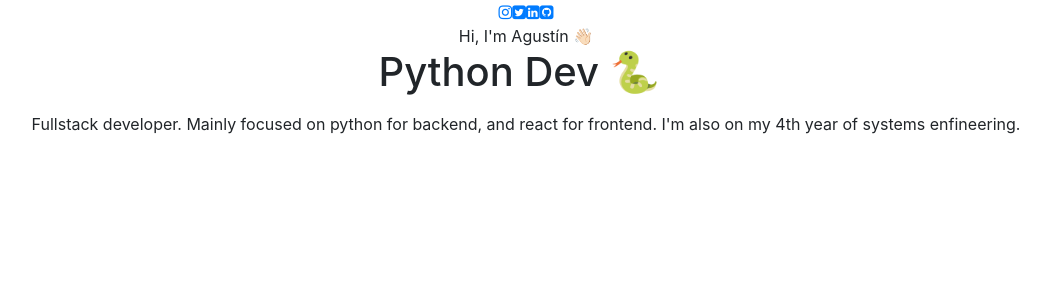
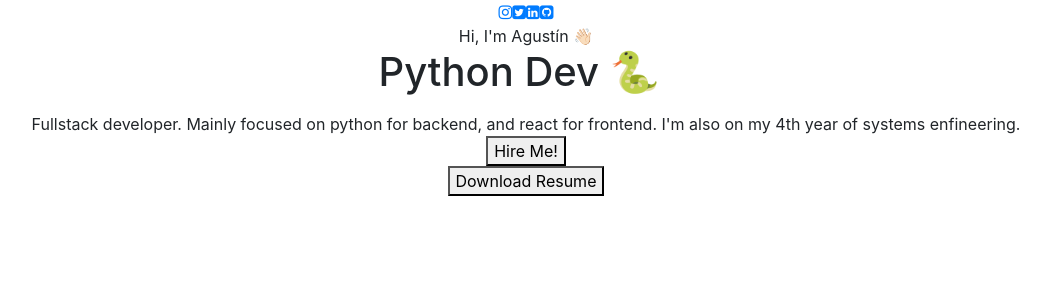
Before and after one commit to agustinfranchetti/neo-portfolio, a React (Create React App) app in the folder portfolio/: page / in a window 1280 px wide. Shown: the top 300 px of the page, without its empty margins (114-1164 px from the left). Built offline with nearby package versions, Linux system fonts and the light colour scheme; a web font is replaced by a local one.

Commit message:
added resume

```diff
--- a/portfolio/src/PortfolioContainer/Home/Profile.js
+++ b/portfolio/src/PortfolioContainer/Home/Profile.js
@@ -51,6 +51,19 @@ export default function Profile() {
                         </span>
                     </span>
                 </div>
+                <div className='profile-options'>
+                    <button className='btn-hire-me'>
+                        {" "}
+                        Hire Me!{" "}</button>
+                    <div>
+                        {" "}
+                    </div>
+                    <a href='cv-franchetti-agustin.pdf' download='Franchetti-Agustin-resume.pdf'>
+                        <button className='btn-highlighted-btn'>
+                            {" "}
+                            Download Resume{" "}</button>
+                    </a>
+                </div>
 
             </div>
         </div>
```
Also changed, not shown: 1 other file (tests, documents, lock files or other folders). Lines whose indentation alone changed are shown as unchanged.
